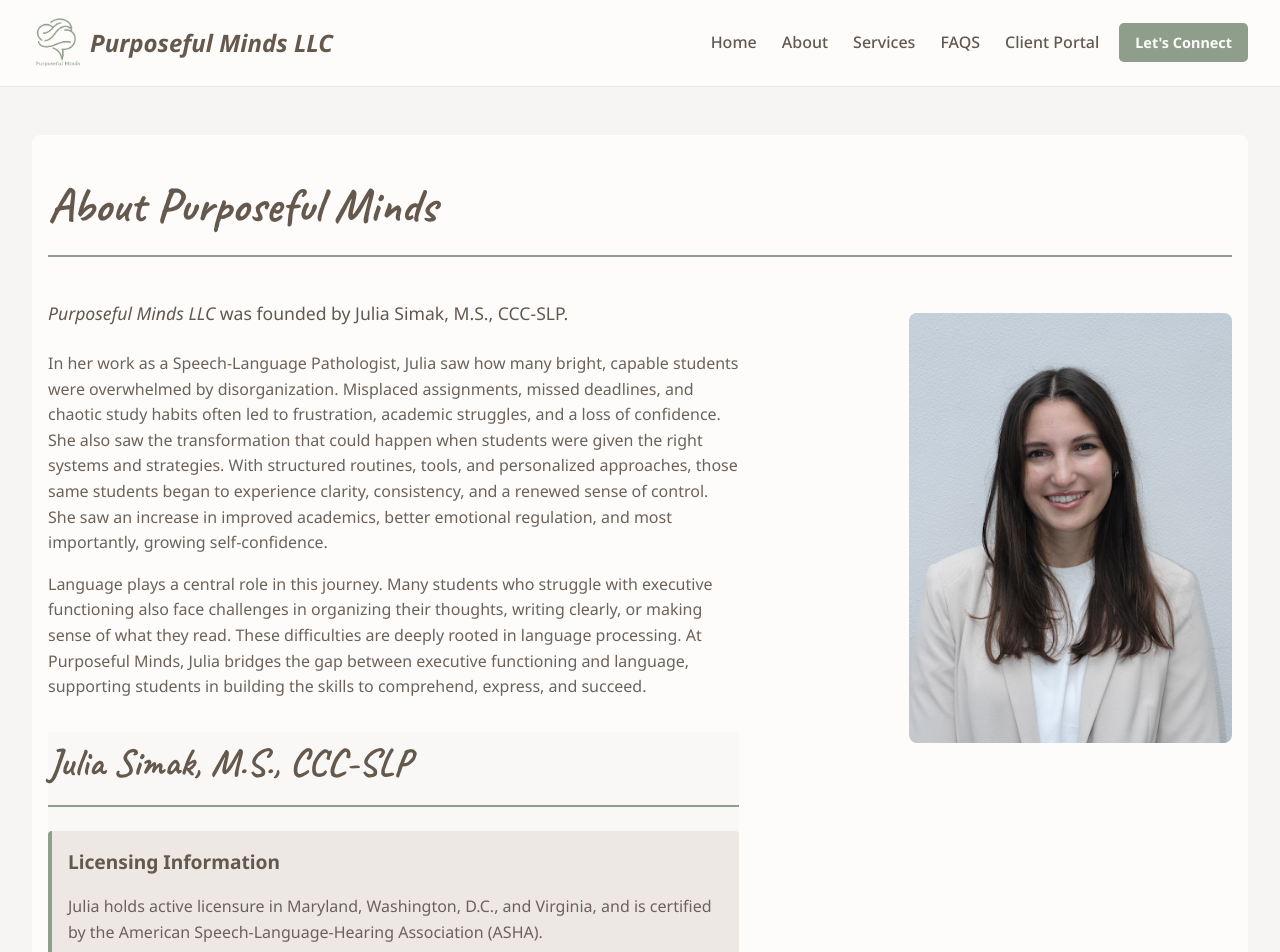
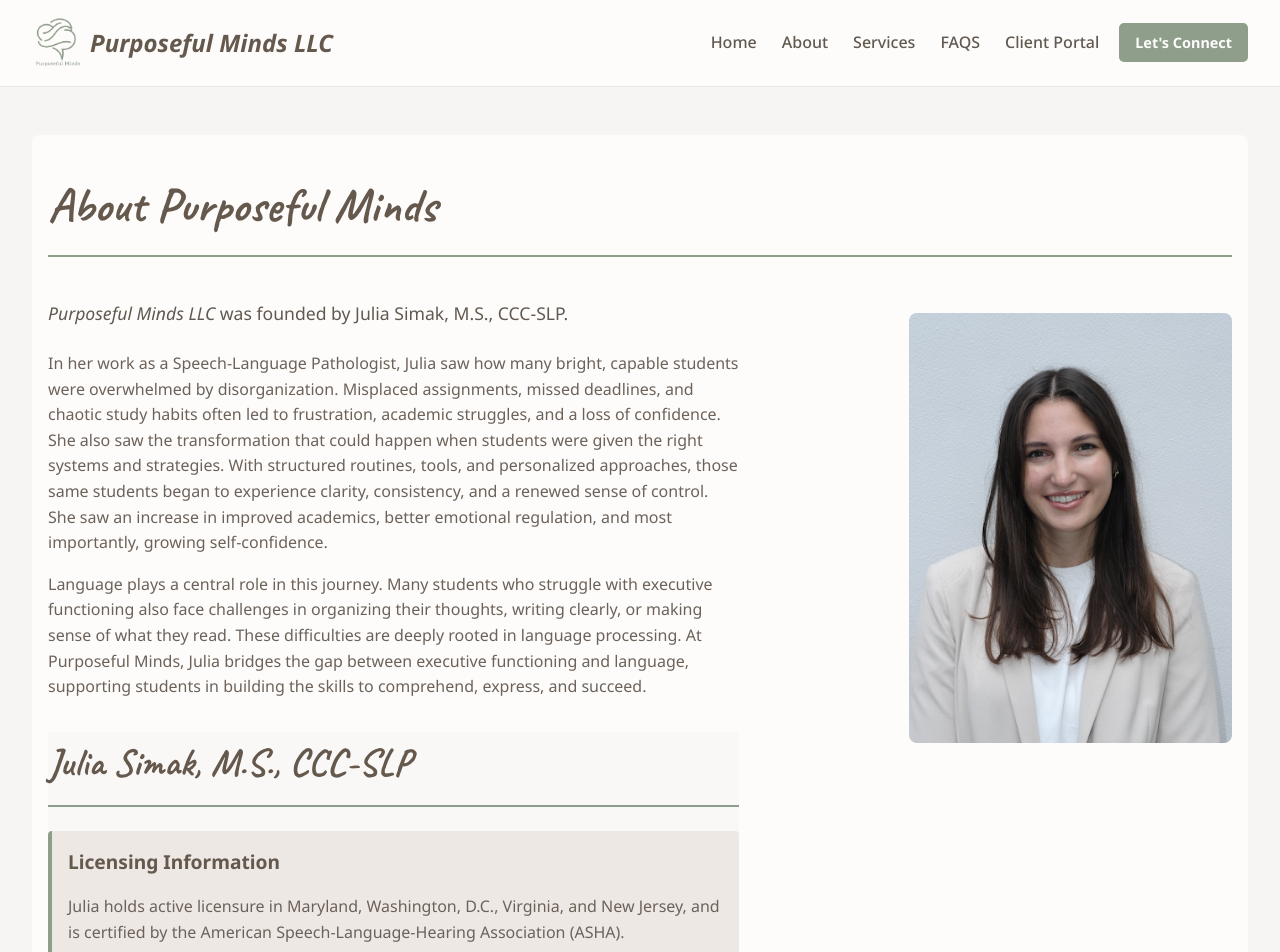
Before and after one commit to asimak4/julia_purposeful_minds, a React (Create React App) app: page /about in a window 1280 px wide. Shown: the top 952 px of the page. Built offline with nearby package versions, Linux system fonts and the light colour scheme; no server answers.

Commit message:
updating license to NJ

```diff
--- a/src/pages/AboutPage.tsx
+++ b/src/pages/AboutPage.tsx
@@ -68,7 +68,7 @@ export default function AboutPage() {
               <div className={styles.licensingInfo}>
               <h3>Licensing Information</h3>
               <p>
-                Julia holds active licensure in Maryland, Washington, D.C., and Virginia, and is certified by the American Speech-Language-Hearing Association (ASHA).
+                Julia holds active licensure in Maryland, Washington, D.C., Virginia, and New Jersey, and is certified by the American Speech-Language-Hearing Association (ASHA).
               </p>
             </div>
               <p>
```
